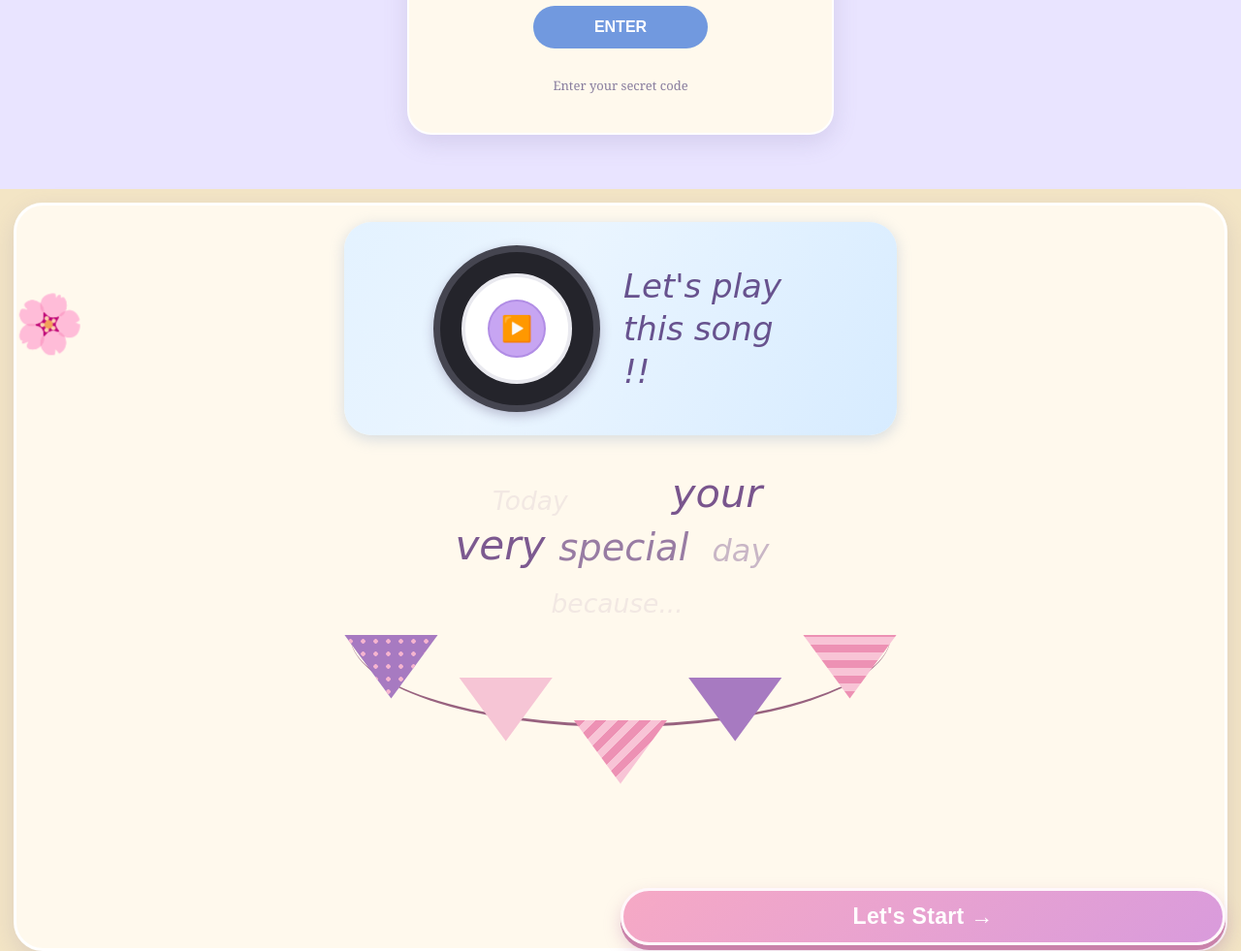
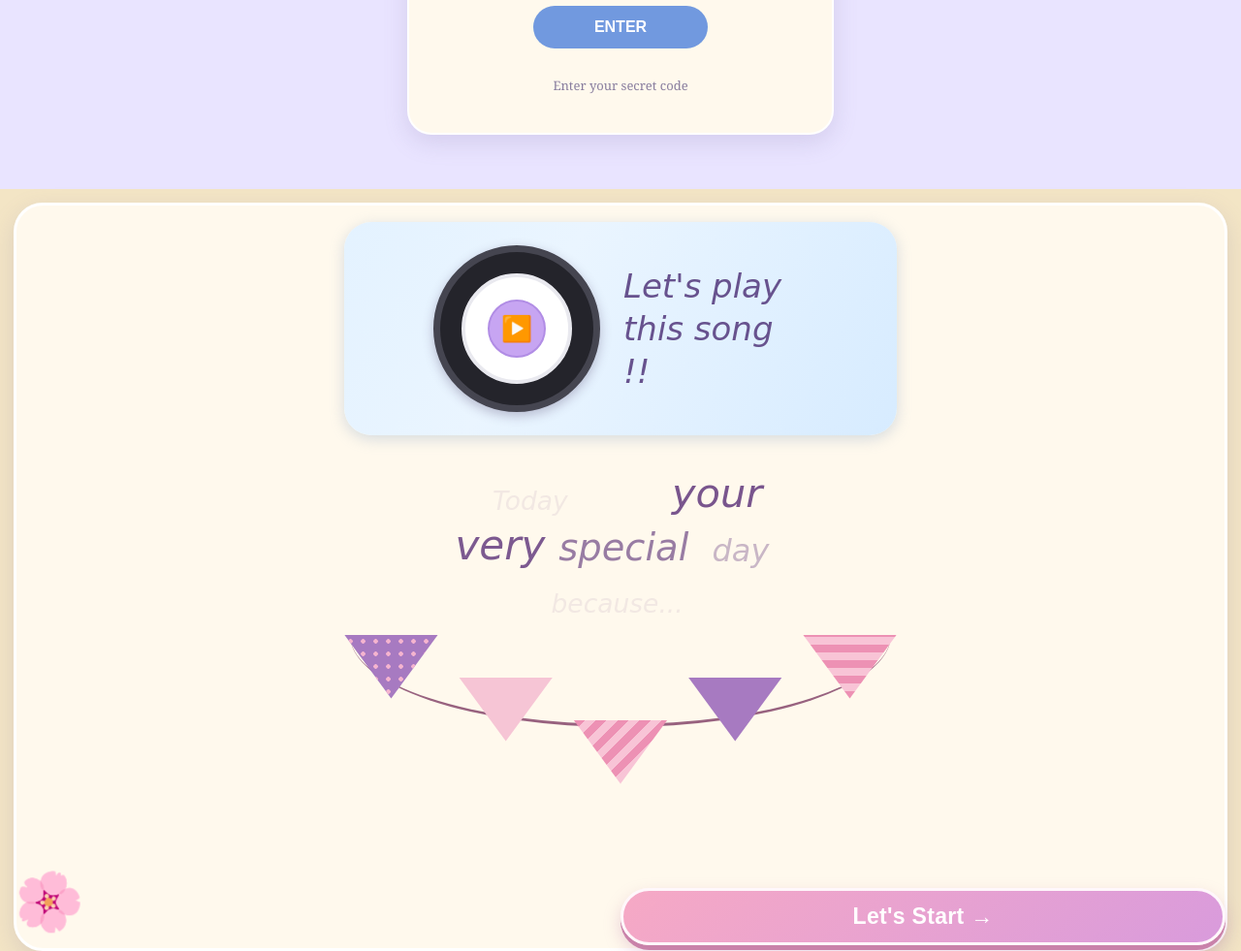
Before and after one commit to Shilpi1611/spider-birthday, a plain HTML site: page index.html in a window 1280 px wide. Shown: the part 605-1586 px from the top of the page at 97% size. Drawn offline with Linux system fonts and the light colour scheme.

Commit message:
Update index.html

```diff
--- a/index.html
+++ b/index.html
@@ -2703,8 +2703,9 @@ body { overflow:hidden !important; }
 }
   #s4 .corner-flower {
   position: absolute;
-  top: 100px;
-  left: 18px;
+  top: auto;
+bottom: 25px;
+left: 18px;
   font-size: 58px;
   z-index: 10;
   pointer-events: none;
```
